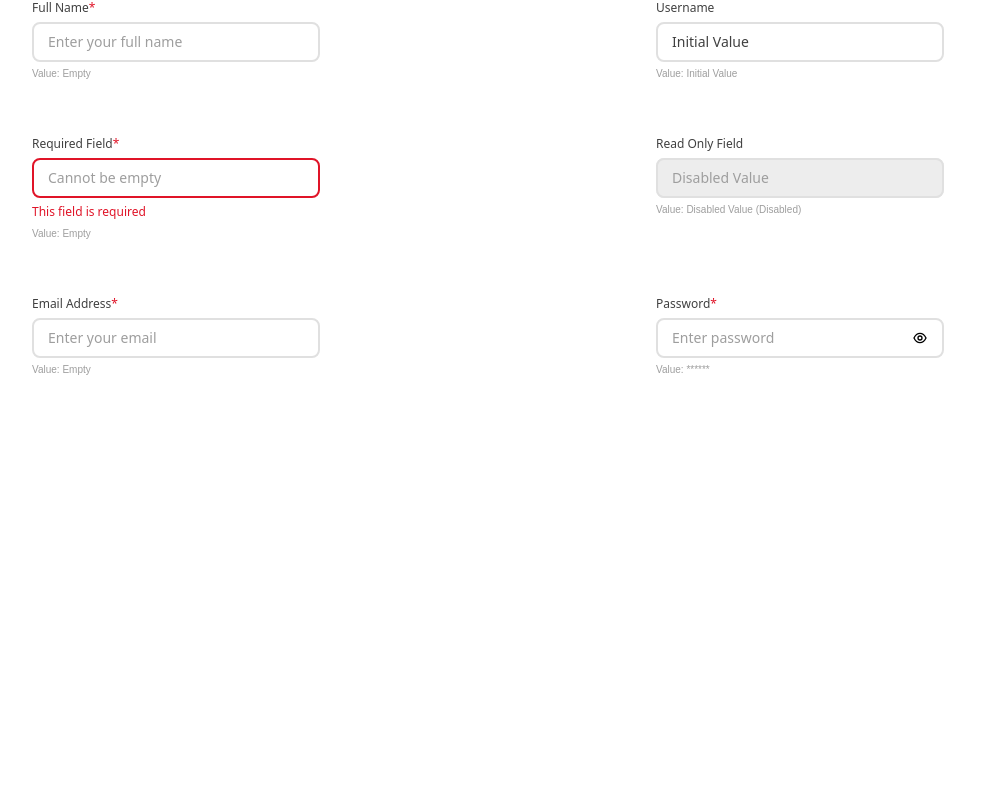
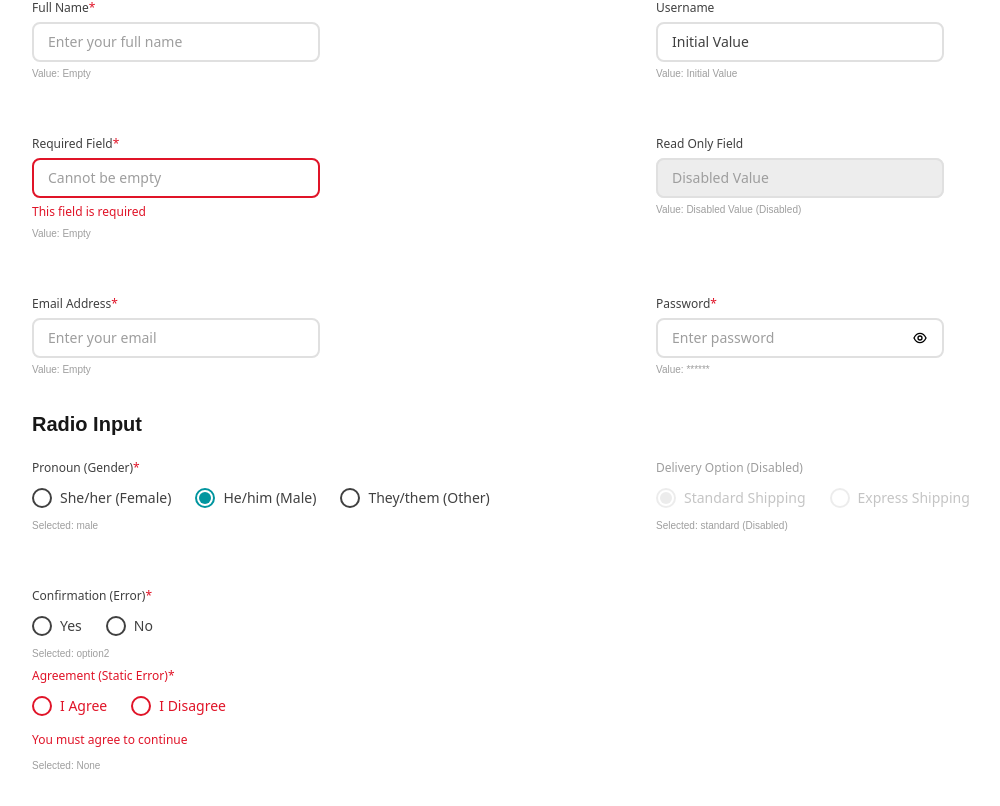
Before and after one commit to emenalwafi/just-hire-me-already, a Next.js app: page /playground in a window 1280 px wide. Shown: the part 1590-2396 px from the top of the page, without its empty margins (0-1000 px from the left). Before the commit the page ends 2000 px from the top, so only its background shows below. Built offline with nearby package versions, Linux system fonts and the light colour scheme.

Commit message:
[HireMe][FE-008][test]: Add Radio Input

```diff
--- a/app/playground/page.tsx
+++ b/app/playground/page.tsx
@@ -11,6 +11,7 @@ import {
 import DropdownInput from "@/components/dropdown-input/DropdownInput";
 import { DropdownOption } from "@/hooks/dropdown-popover/useDropdownPopover";
 import TextInput from "@/components/text-input/TextInput";
+import RadioInput from "@/components/radio-input/RadioInput";
 
 // Sample options for Dropdown examples
 const domicileOptions: DropdownOption[] = [
@@ -29,6 +30,12 @@ const domicileOptions: DropdownOption[] = [
   { id: "jawa_barat_4", label: "Kota Bogor - Jawa Barat" },
   { id: "jakarta_1", label: "Jakarta Pusat - DKI Jakarta" },
   { id: "jakarta_2", label: "Jakarta Selatan - DKI Jakarta" },
+];
+
+const pronounOptions = [
+  { value: "female", label: "She/her (Female)" },
+  { value: "male", label: "He/him (Male)" },
+  { value: "other", label: "They/them (Other)" },
 ];
 
 // --- Helper function to extract national number ---
@@ -87,6 +94,12 @@ export default function Home() {
   const [textValue4, setTextValue4] = useState<string | null>("Disabled Value");
   const [emailValue, setEmailValue] = useState<string | null>(""); // For email/success example
   const [passwordValue, setPasswordValue] = useState<string | null>(""); // For email/success example
+
+  const [selectedPronoun, setSelectedPronoun] = useState<string | null>("male");
+  const [selectedOption, setSelectedOption] = useState<string | null>(
+    "option2"
+  );
+  const [errorRadioValue, setErrorRadioValue] = useState<string | null>(null);
 
   // --- Helper logic to display national number (repeated for each example) ---
   // We call the helper function directly. The React Compiler will memoize
@@ -557,6 +570,84 @@ export default function Home() {
           </div>
         </div>
       </section>
+
+      <section>
+        <h2 className="text-xl font-bold mb-4">Radio Input</h2>
+        <div className="grid grid-cols-1 md:grid-cols-2 gap-x-8 gap-y-12 items-start">
+          {/* Example 1: Basic */}
+          <div>
+            <RadioInput
+              label="Pronoun (Gender)"
+              required
+              options={pronounOptions}
+              selectedValue={selectedPronoun}
+              onChange={setSelectedPronoun}
+              name="pronoun-group-1" // Unique name for the group
+            />
+            <p className="text-xs text-neutral-60 mt-2">
+              Selected: {selectedPronoun || "None"}
+            </p>
+          </div>
+
+          {/* Example 2: Pre-selected & Disabled */}
+          <div>
+            <RadioInput
+              label="Delivery Option (Disabled)"
+              options={[
+                { value: "standard", label: "Standard Shipping" },
+                { value: "express", label: "Express Shipping" },
+              ]}
+              selectedValue={"standard"} // Pre-select standard
+              onChange={() => {}} // No-op
+              name="delivery-group-disabled"
+              disabled={true} // Disable the whole group
+            />
+            <p className="text-xs text-neutral-60 mt-2">
+              Selected: standard (Disabled)
+            </p>
+          </div>
+
+          {/* Example 3: Error State */}
+          <div>
+            <RadioInput
+              label="Confirmation (Error)"
+              required
+              options={[
+                { value: "yes", label: "Yes" },
+                { value: "no", label: "No" },
+              ]}
+              selectedValue={selectedOption}
+              onChange={setSelectedOption}
+              name="confirm-group"
+              // Example error: show if required and nothing selected
+              error={!selectedOption ? "Please select an option" : false}
+            />
+            <p className="text-xs text-neutral-60 mt-2">
+              Selected: {selectedOption || "None"}
+            </p>
+          </div>
+        </div>
+
+        {/* Example 4: Static Error State */}
+        <div>
+          <RadioInput
+            label="Agreement (Static Error)"
+            required
+            options={[
+              { value: "agree", label: "I Agree" },
+              { value: "disagree", label: "I Disagree" },
+            ]}
+            selectedValue={errorRadioValue} // Use separate state
+            onChange={setErrorRadioValue}
+            name="agreement-group-error"
+            // Always show error message
+            error={"You must agree to continue"}
+          />
+          <p className="text-xs text-neutral-60 mt-2">
+            Selected: {errorRadioValue || "None"}
+          </p>
+        </div>
+      </section>
     </div>
   );
 }
--- /dev/null
+++ b/components/radio-input/RadioInput.tsx
@@ -0,0 +1,155 @@
+import React from "react";
+
+/**
+ * Defines the structure for a single radio button option.
+ */
+export interface RadioOption {
+  /** The value submitted when this option is selected. Must be unique within the group. */
+  value: string;
+  /** The text label displayed next to the radio button. */
+  label: string;
+}
+
+/**
+ * Props for the `RadioInput` component.
+ */
+interface RadioInputProps {
+  /** The value of the currently selected radio button within the group, or null if none is selected. */
+  selectedValue: string | null;
+  /** Callback function invoked when a radio button is selected. Receives the value of the selected option. */
+  onChange: (value: string) => void;
+  /** An array of `RadioOption` objects defining the available choices. */
+  options: RadioOption[];
+  /** The `name` attribute shared by all radio inputs in the group, ensuring they function as a single unit. */
+  name: string;
+  /** Optional label displayed above the entire radio group. */
+  label?: string;
+  /** Indicates if selecting an option is required (adds a visual indicator). */
+  required?: boolean;
+  /** Whether the entire radio group is disabled. */
+  disabled?: boolean;
+  /** Sets the error state. A boolean shows red styling; a string shows red styling and an error message. */
+  error?: boolean | string;
+}
+
+/**
+ * Renders a group of custom-styled radio buttons.
+ *
+ * This component creates an accessible radio button group using native `<input type="radio">`
+ * elements (visually hidden) paired with custom `<div>` elements for styling.
+ * It supports labels, required indicators, disabled states, and error states.
+ *
+ * @param {RadioInputProps} props - The props for the RadioInput component.
+ * @returns {React.ReactElement} The rendered RadioInput component.
+ */
+const RadioInput: React.FC<RadioInputProps> = ({
+  selectedValue,
+  onChange,
+  options,
+  name,
+  label,
+  required = false,
+  disabled = false,
+  error = false,
+}) => {
+  const hasError = !!error;
+  const groupLabelColorClass = disabled
+    ? "text-neutral-60"
+    : hasError
+    ? "text-danger-main"
+    : "text-neutral-90";
+
+  return (
+    <div className="self-stretch inline-flex flex-col justify-start items-start gap-2 font-sans">
+      {label && (
+        <div className="self-stretch justify-start">
+          <span className={`${groupLabelColorClass} text-sm`}>{label}</span>
+          {required && <span className="text-danger-main text-sm">*</span>}
+        </div>
+      )}
+
+      <div className="inline-flex flex-wrap justify-start items-start gap-6">
+        {options.map((option, index) => {
+          const isSelected = selectedValue === option.value;
+          const optionDisabled = disabled;
+          const inputId = `${name}-${option.value}-${index}`;
+
+          const optionLabelColor = optionDisabled
+            ? "text-neutral-60"
+            : hasError
+            ? "text-danger-main"
+            : "text-neutral-90";
+          const ringFocusColor = hasError
+            ? "ring-danger-main/50"
+            : "ring-primary-focus/50";
+          const outerBorderColor = optionDisabled
+            ? "border-neutral-40"
+            : hasError
+            ? "border-danger-main"
+            : isSelected
+            ? "border-primary-main"
+            : "border-neutral-90";
+          const innerBgColor = optionDisabled
+            ? "bg-neutral-40"
+            : "bg-primary-main";
+
+          return (
+            <label
+              key={option.value}
+              htmlFor={inputId}
+              className={`flex justify-start items-center gap-2 ${
+                optionDisabled
+                  ? "cursor-not-allowed opacity-60"
+                  : "cursor-pointer"
+              }`}
+            >
+              <input
+                type="radio"
+                id={inputId}
+                name={name}
+                value={option.value}
+                checked={isSelected}
+                onChange={() => !optionDisabled && onChange(option.value)}
+                disabled={optionDisabled}
+                className="peer sr-only"
+                aria-describedby={
+                  hasError && typeof error === "string"
+                    ? `${name}-error-message`
+                    : undefined
+                }
+              />
+
+              <div
+                className={`size-5 rounded-full border border-2 flex-shrink-0 flex items-center justify-center transition-colors duration-150 ease-in-out ${outerBorderColor} peer-focus-visible:ring-2 ${ringFocusColor} peer-focus-visible:ring-offset-1 peer-focus-visible:ring-offset-neutral-10`}
+                aria-hidden="true"
+              >
+                <div
+                  className={`size-3 rounded-full transition-colors duration-150 ease-in-out ${
+                    isSelected ? innerBgColor : "bg-transparent"
+                  }`}
+                />
+              </div>
+
+              <span className={`${optionLabelColor} text-base`}>
+                {option.label}
+              </span>
+            </label>
+          );
+        })}
+      </div>
+
+      {typeof error === "string" && !disabled && (
+        <div
+          id={`${name}-error-message`}
+          className="self-stretch inline-flex justify-start items-start gap-1 mt-1"
+        >
+          <div className="flex-1 justify-start text-danger-main text-sm">
+            {error}
+          </div>
+        </div>
+      )}
+    </div>
+  );
+};
+
+export default RadioInput;
```
Also changed, not shown: 1 other file (tests, documents, lock files or other folders).
